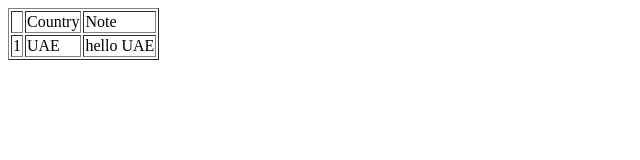
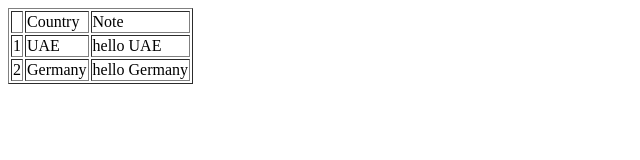
Before and after one commit to ikgithub17/hello-countries, a plain HTML site: page index.html in a window 1280 px wide. Shown: the whole page, without its empty margins (0-640 px from the left). Drawn offline with Linux system fonts and the light colour scheme.

Commit message:
adding Germany

```diff
--- a/index.html
+++ b/index.html
@@ -14,6 +14,11 @@
 	  <td>UAE</td>
 	  <td>hello UAE</td>
 	</tr>
+	<tr>
+	  <td>2</td>
+	  <td>Germany</td>
+	  <td>hello Germany</td>
+	</tr>
 </table>
 </body>
 </html>
```
